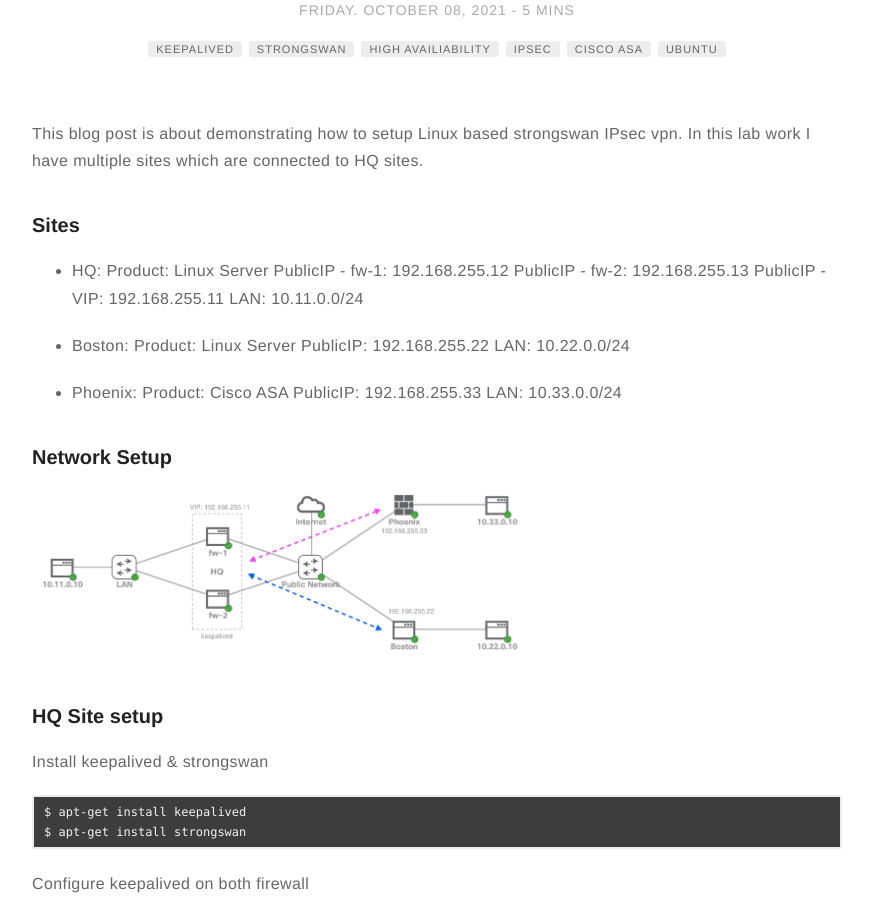
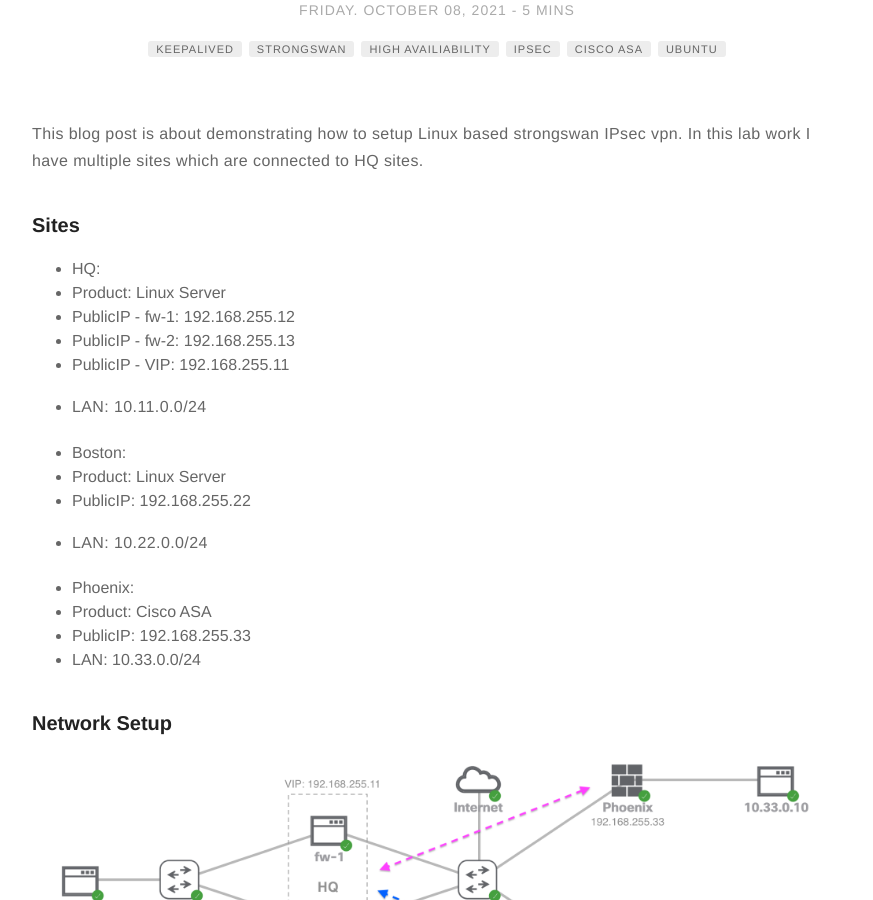
Before and after one commit to satishdotpatel/satishdotpatel.github.io, a Jekyll site: the page built from _posts/2021-10-08-ha-strongswan-ipsec-vpn.markdown, in a window 1280 px wide and 900 px high, scrolled down 327 px. Shown: the whole window, without its empty margins (203-1076 px from the left). Built offline with Jekyll 4.4.1, drawn with Linux system fonts in a browser that asks for light colours; comment, search, counter and statistics services are not loaded.

Commit message:
HA VPN with strongswan

```diff
--- a/_posts/2021-10-08-ha-strongswan-ipsec-vpn.markdown
+++ b/_posts/2021-10-08-ha-strongswan-ipsec-vpn.markdown
@@ -23,25 +23,25 @@ This blog post is about demonstrating how to setup Linux based strongswan IPsec
 ### Sites
 
 * HQ:
-Product: Linux Server
-PublicIP - fw-1: 192.168.255.12
-PublicIP - fw-2: 192.168.255.13
-PublicIP - VIP: 192.168.255.11
-LAN: 10.11.0.0/24
+- Product: Linux Server
+- PublicIP - fw-1: 192.168.255.12
+- PublicIP - fw-2: 192.168.255.13
+- PublicIP - VIP: 192.168.255.11
+- LAN: 10.11.0.0/24
 
 * Boston:
-Product: Linux Server
-PublicIP: 192.168.255.22
-LAN: 10.22.0.0/24
+- Product: Linux Server
+- PublicIP: 192.168.255.22
+- LAN: 10.22.0.0/24
 
 * Phoenix:
-Product: Cisco ASA
-PublicIP: 192.168.255.33
-LAN: 10.33.0.0/24
+- Product: Cisco ASA
+- PublicIP: 192.168.255.33
+- LAN: 10.33.0.0/24
 
 ### Network Setup
 
-![<img>](/assets/images/2021-10-08-ha-strongswan-ipsec-vpn/vpn-network-setup.png){: width="500" }
+![<img>](/assets/images/2021-10-08-ha-strongswan-ipsec-vpn/vpn-network-setup.png){: width="800" }
 
 ### HQ Site setup
 
```
